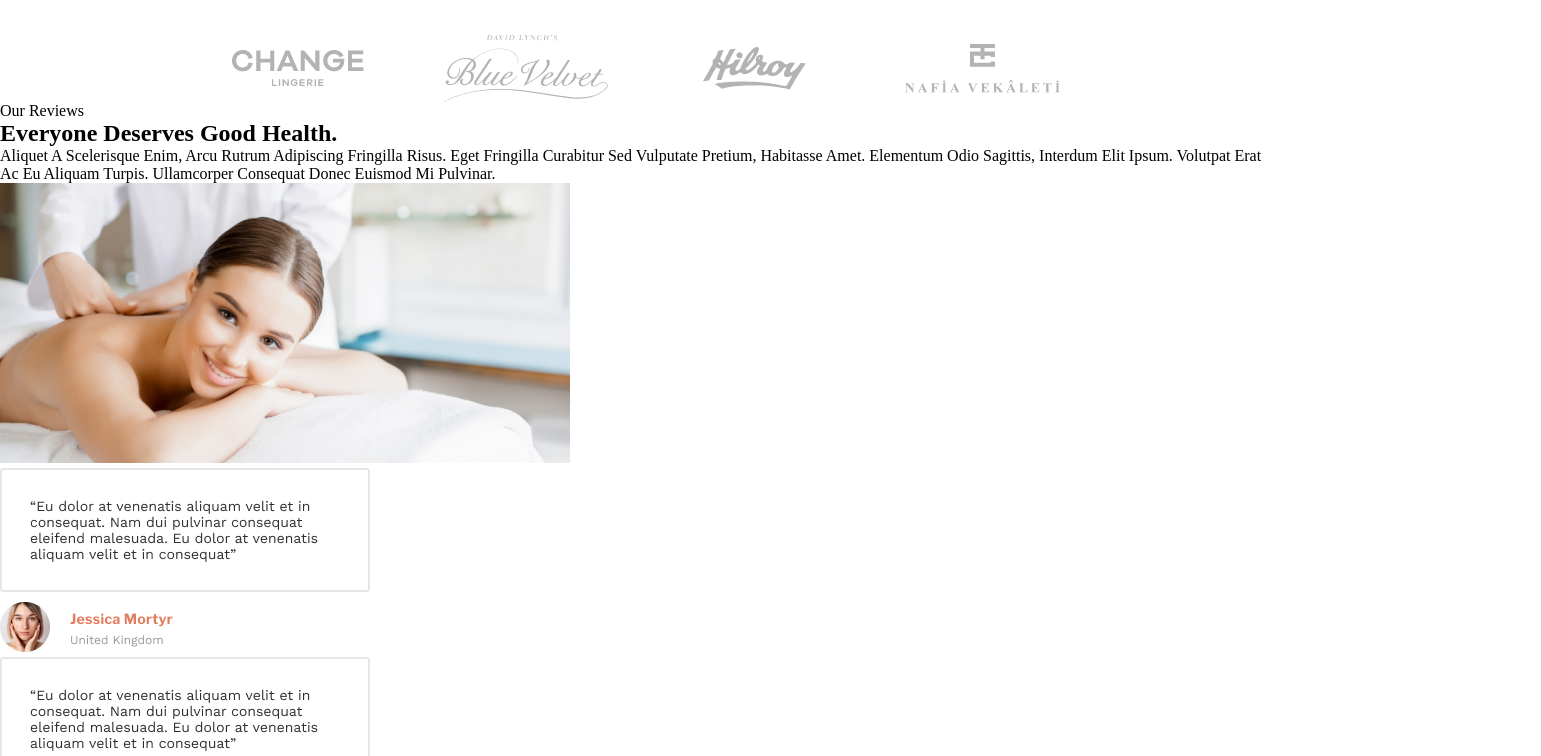
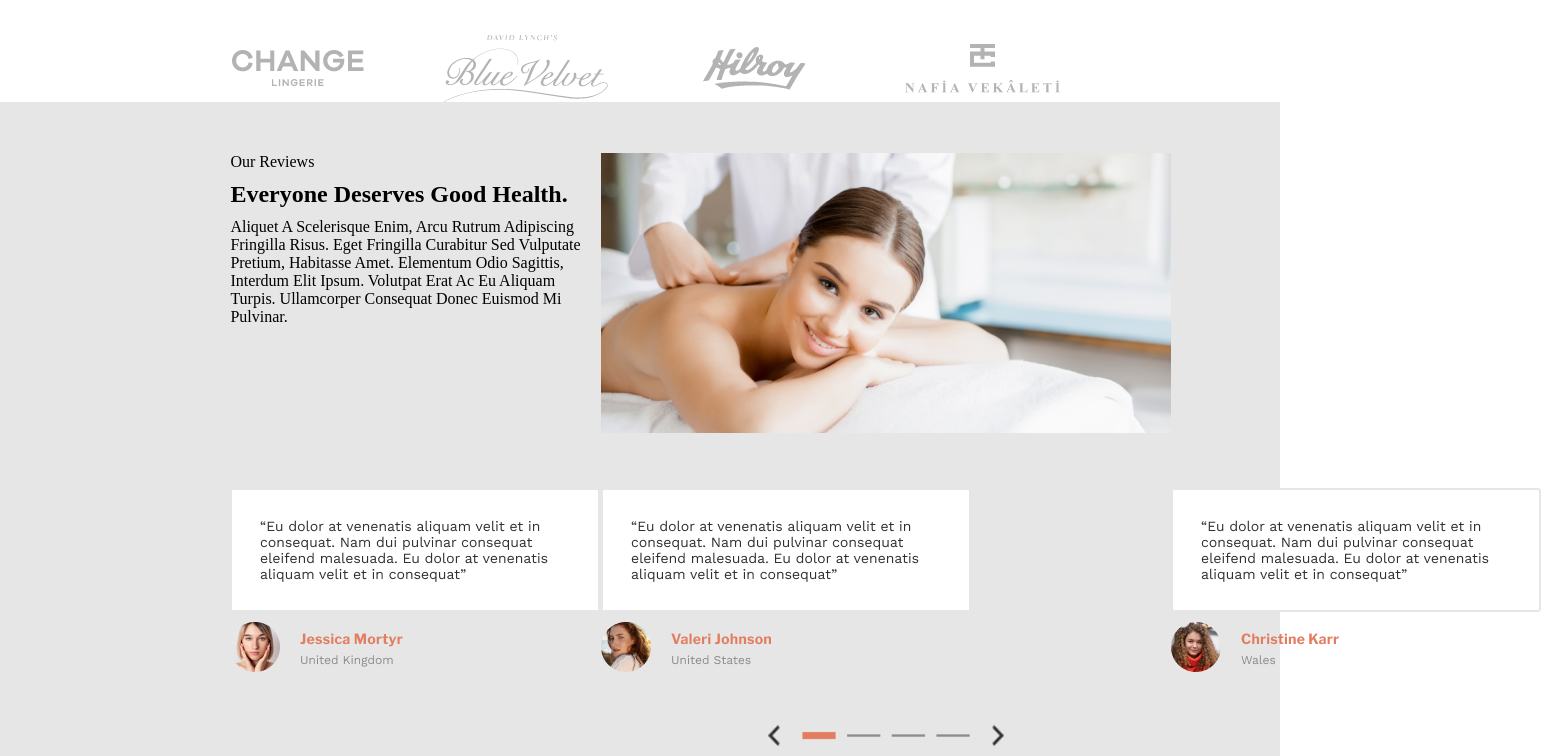
Before and after one commit to cledious/web-2-2-en-equipo, a plain HTML site: page labo-2/aboutUs.html in a window 1280 px wide. Shown: the part 4060-4816 px from the top of the page, 1541 px wide, since content can reach past the window. Drawn offline with Linux system fonts and the light colour scheme.

Commit message:
Update style.css

```diff
--- a/labo-2/style.css
+++ b/labo-2/style.css
@@ -523,6 +523,51 @@ h1 {
     padding-top: 47px;
 }
 
-.nineth-width--about{
+.everyone--services {
+    background-color: #E6E6E6;
+    padding: 4% 18%;
+    display: grid;
+    grid-template-columns: auto auto auto auto auto auto;
+    grid-template-rows: auto auto auto;
+    grid-template-areas:    'text-everyone--services        text-everyone--services        text-everyone--services        img-everyone--services         img-everyone--services         img-everyone--services'
+                            'comment_one-everyone--services comment_one-everyone--services comment_two-everyone--services comment_two-everyone--services comment_thr-everyone--services comment_thr-everyone--services'
+                            'pages-everyone--services       pages-everyone--services       pages-everyone--services       pages-everyone--services       pages-everyone--services       pages-everyone--services';
+    row-gap: 10%;
+    padding-bottom: 12em;
+    height: max-content;
+}
 
+.text-everyone--services {
+    grid-area: text-everyone--services;
 }
+
+.description {
+    text-align: left;
+}
+
+.title {
+    padding: 10px 0px 10px 0px;
+}
+
+.definition {
+    text-align: left;
+}
+
+.comment_one-everyone--services {
+    grid-area: comment_one-everyone--services;
+}
+.comment_two-everyone--services {
+    grid-area: comment_two-everyone--services;
+}
+.comment_thr-everyone--services {
+    grid-area: comment_thr-everyone--services;
+}
+.pages-everyone--services {
+    grid-area: pages-everyone--services;
+    display: flex;
+    justify-content: center;
+}
+
+.pages-everyone--services > img {
+    width: 18%;
+}
```
